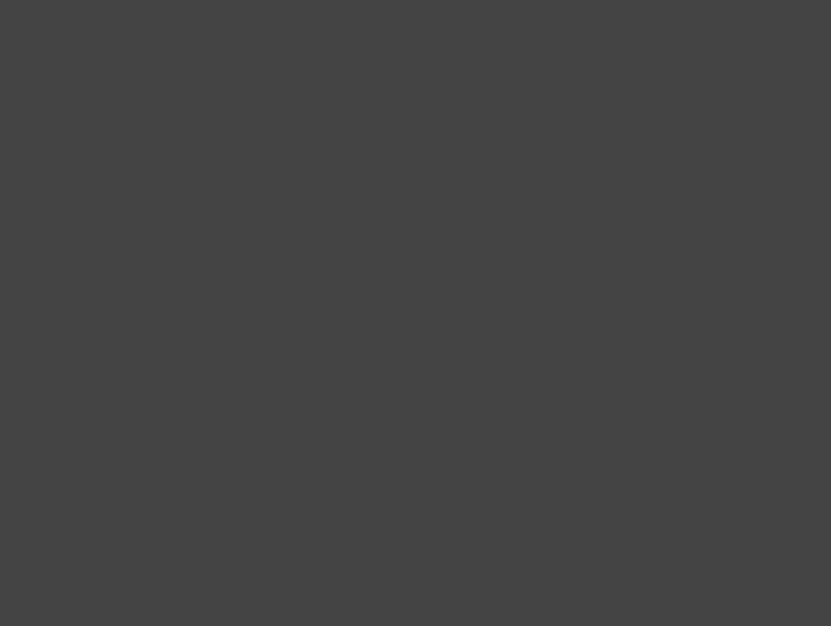
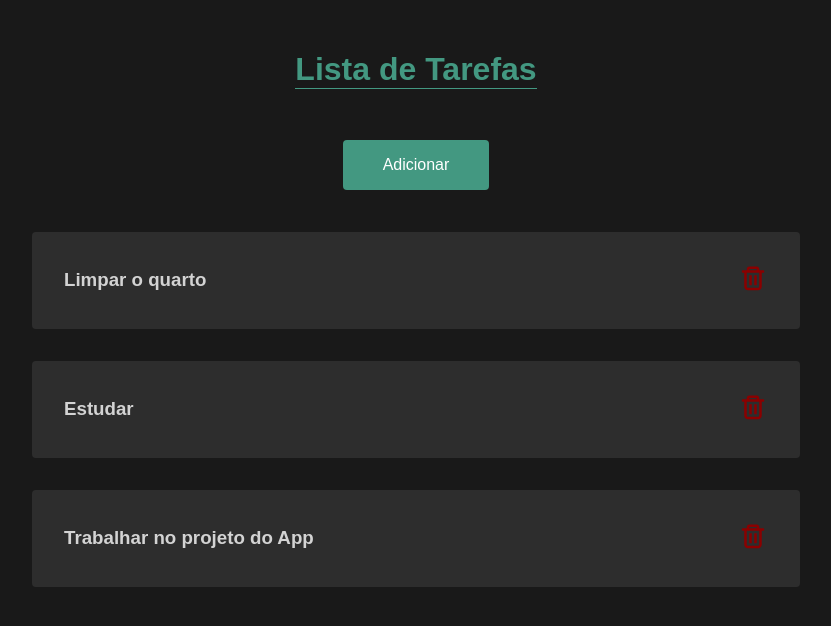
Before and after one commit to rafaelfernandes98/To-Do-List-com-React-js, a React (Create React App) app: page / in a window 1280 px wide. Shown: the top 626 px of the page, without its empty margins (224-1055 px from the left). Built offline with nearby package versions, Linux system fonts and the light colour scheme.

Commit message:
criacao da view

```diff
--- a/package.json
+++ b/package.json
@@ -6,6 +6,7 @@
     "@testing-library/jest-dom": "^5.16.3",
     "@testing-library/react": "^12.1.4",
     "@testing-library/user-event": "^13.5.0",
+    "bootstrap": "^5.1.3",
     "react": "^17.0.2",
     "react-dom": "^17.0.2",
     "react-icons": "^4.3.1",
--- /dev/null
+++ b/src/Components/tarefas/Tarefas.jsx
@@ -0,0 +1,38 @@
+import React, { useState } from "react";
+import "./tarefas.css";
+import { CgTrash } from "react-icons/cg";
+
+const Tarefas = () => {
+
+  const [tarefas, setTarefas] = useState([
+    {
+      nome : "Limpar o quarto"
+    },
+    {
+      nome : "Estudar"
+    },
+    {
+      nome : "Trabalhar no projeto do App"
+    }
+
+  ])
+
+  return (
+    <>
+      <div className="container-tarefas">
+
+        {tarefas.map(tarefa =>(
+          <div className="box-tarefa">
+          <h3>{tarefa.nome}</h3>
+          <button>
+            <CgTrash />
+          </button>
+        </div>
+        ))}
+
+      </div>
+    </>
+  );
+};
+
+export default Tarefas;
--- /dev/null
+++ b/src/Components/tarefas/tarefas.css
@@ -0,0 +1,42 @@
+.container-tarefas{
+    display: flex;
+    flex-direction: column;
+    align-items: center;
+    justify-content: flex-start;
+    width: 100%;
+}
+
+.box-tarefa{
+    display: flex;
+    flex-direction: row;
+    align-items: center;
+    justify-content: space-between;
+    width: 60%;
+    color:  #fff;
+    background-color: #2D2D2D;
+    padding: 2em;
+    border-radius: 4px;
+    margin: 1em 0;
+}
+
+.box-tarefa h3{
+    color: lightgray;
+    background-color: #2D2D2D;
+}
+
+.box-tarefa button{
+    color: darkred;
+    border: 0;
+    background-color: transparent;
+    border-radius: 4px;
+}
+.box-tarefa button:hover{
+    position: relative;
+    bottom: 4px;
+}
+
+.box-tarefa svg{
+    background-color: transparent;
+    font-size: 30px;
+    margin: 0 0 0 2rem;
+}
--- a/src/index.css
+++ b/src/index.css
@@ -2,5 +2,6 @@
   margin: 0%;
   padding: 0%;
   box-sizing: border-box;
-  background-color: #444;
+  background-color: #191919;
+  font-family: sans-serif;
 }
--- a/src/pages/addTarefa/AddTarefa.jsx
+++ b/src/pages/addTarefa/AddTarefa.jsx
@@ -1,10 +1,44 @@
-import React from "react";
+import React, { useState } from "react";
+import { Link } from "react-router-dom";
+import { AiOutlineArrowLeft } from "react-icons/ai";
+import {AiOutlineSave} from 'react-icons/ai'
+
+import "./addTarefa.css";
+
+export default function AddTarefa() {
+
+  const [novaTarefa, setNovaTarefa] = useState('');
 
 
-export default function AddTarefa(){
-    return(
-        <>
-            adiciona tarefa
-        </>
-    )
+
+  return (
+    <>
+      <div className="container-add-tarefa">
+        <div className="box-header">
+          <div className="box-voltar">
+            <Link to="/">
+              <AiOutlineArrowLeft color="#439881" size={40} />
+            </Link>
+          </div>
+          <div className="box-title">
+            <h1>Adicione a sua Tarefa...</h1>
+          </div>
+        </div>
+        <div className="box-form">
+            <input
+            type="text"
+            value={novaTarefa}
+            onChange={(e)=>setNovaTarefa(e.target.value)}
+
+              />
+            <button>
+                <AiOutlineSave color="#439881" size={30} />
+            </button>
+        </div>
+
+      </div>
+    </>
+  );
+
+
 }
--- /dev/null
+++ b/src/pages/addTarefa/addTarefa.css
@@ -0,0 +1,47 @@
+.container-add-tarefa{
+
+}
+
+.box-header{
+    display: flex;
+    flex-direction: column;
+    align-items: center;
+}
+
+.box-voltar{
+
+    display: flex;
+    flex-direction: row;
+    width: 65%;
+    margin-top: 2%;
+}
+
+.box-title{
+    color: #439881;
+}
+
+.box-form{
+    display: flex;
+    flex-direction: row;
+    justify-content: center;
+    margin-top: 4em;
+}
+
+.box-form input{
+    border: 0;
+    background-color: #2D2D2D;
+    padding: 1em 6em;
+    border-radius: 4px;
+    color: white;
+}
+
+
+.box-form button{
+    border: 0;
+    margin-left: 1em;
+    cursor: pointer;
+}
+
+.box-form button:hover{
+    margin-bottom: 4px;
+}
--- a/src/pages/home/Home.jsx
+++ b/src/pages/home/Home.jsx
@@ -1,19 +1,22 @@
 import React from "react";
 import { Link } from "react-router-dom";
+import "./home.css";
+import Tarefas from "../../Components/tarefas/Tarefas";
 
-export default function Home(){
-    return(
-        <>
+export default function Home() {
+  return (
+    <>
+      <div className="container-home">
+        <div className="container-titulo">
+          <h1>Lista de Tarefas</h1>
+        </div>
 
+        <div className="box-add">
+            <Link className="botao-add" to="/addTarefa">Adicionar</Link>
+        </div>
 
-
-
-
-
-
-            {/* <Link to='/addTarefa'>
-                Adicionar
-            </Link>        */}
-        </>
-    )
+        <Tarefas />
+      </div>
+    </>
+  );
 }
--- /dev/null
+++ b/src/pages/home/home.css
@@ -0,0 +1,42 @@
+.container-home {
+    display: flex;
+    width: 100%;
+    height: 100vh;
+    flex-direction: column;
+
+    align-items: center;
+}
+
+.container-titulo {
+    color: #439881;
+    border-bottom: 1px solid #439881;
+    margin-top: 4%;
+    display: flex;
+    flex-direction: column;
+    align-items: center;
+    justify-content: center;
+}
+
+.box-add {
+    margin-top: 4%;
+
+    display: flex;
+    flex-direction: column;
+    align-items: center;
+    justify-content: center;
+    margin-bottom: 2%;
+}
+
+.botao-add {
+    text-decoration: none;
+    background-color: #439881;
+    border: 0;
+    padding: 1em 2.5em;
+    border-radius: 4px;
+    color: #fff;
+}
+
+.botao-add:hover{
+    position: relative;
+    bottom: 4px;
+}
```
Also changed, not shown: 1 other file (tests, documents, lock files or other folders).
